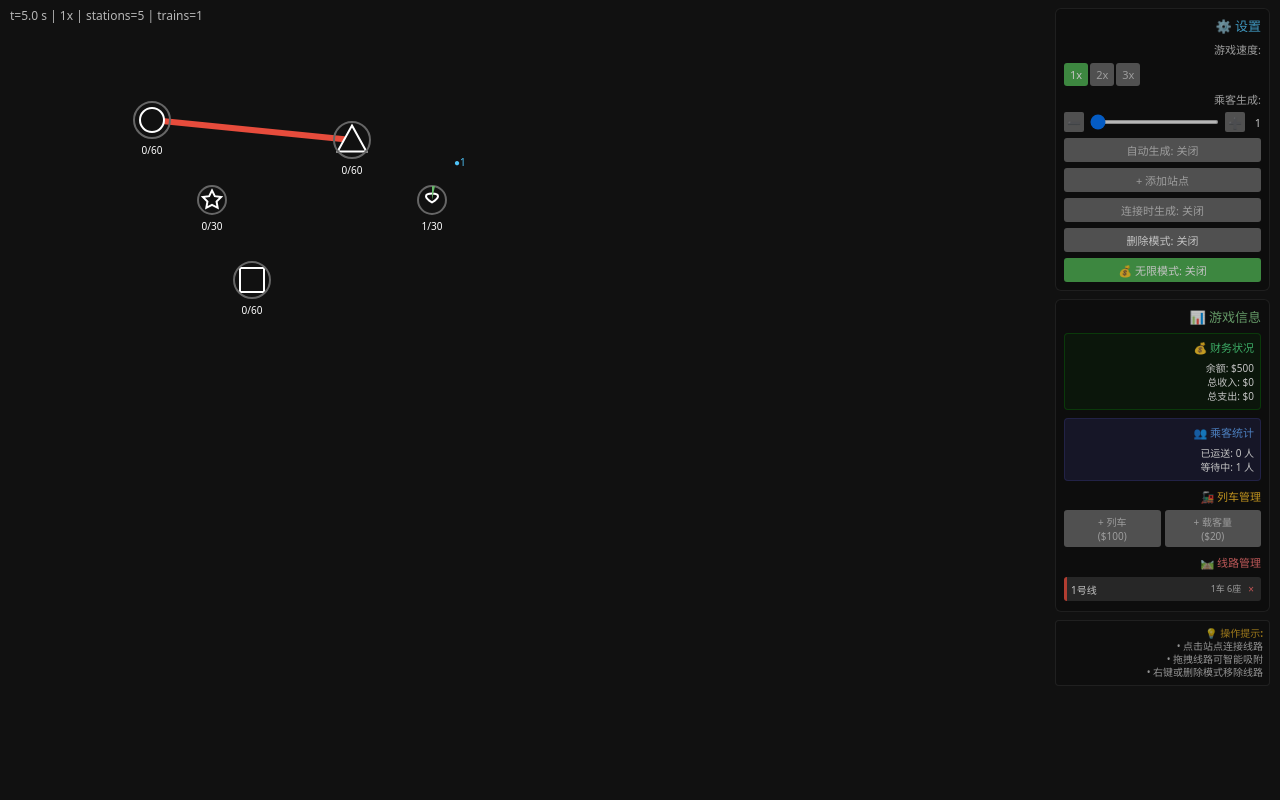
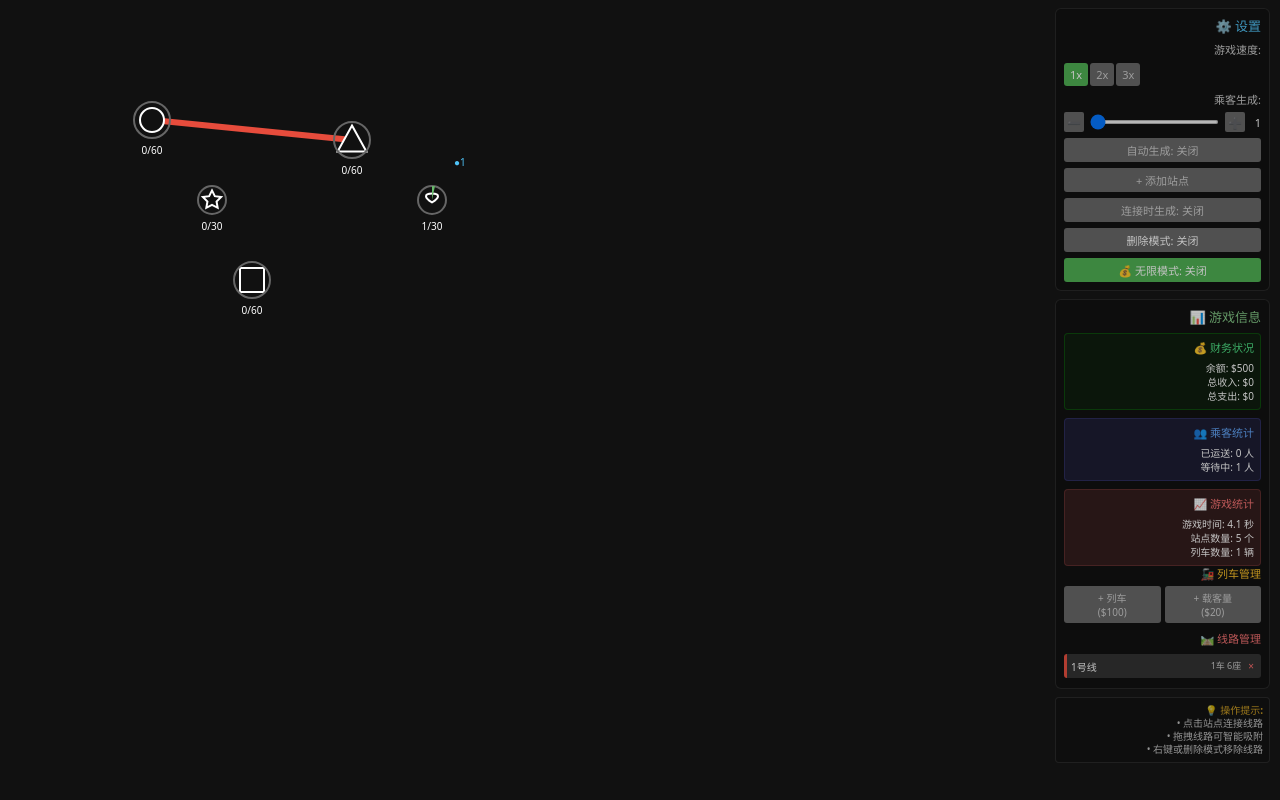
Before and after one commit to wenisy/mini-metro, a website built with Vite: page index.html in a window 1280 px wide. Built offline with nearby package versions, Linux system fonts and the light colour scheme.

Commit message:
修复列车显示和统一信息管理
- 增大列车尺寸，从5-15px增加到12-24px，让列车更明显
- 将左上角HUD信息移动到右侧游戏信息面板
- 添加游戏统计面板，显示游戏时间、站点数量、列车数量
- 移除左上角HUD显示，统一信息管理
- 优化UI布局和信息展示

```diff
--- a/index.html
+++ b/index.html
@@ -97,6 +97,18 @@
             </div>
           </div>
 
+          <!-- 游戏统计 -->
+          <div style="margin-bottom:0; background: rgba(255,100,100,0.15); padding:6px; border-radius:4px; border: 1px solid rgba(255,100,100,0.2);">
+            <div style="margin-bottom:4px;">
+              <strong style="font-size:11px; color:#f87171;">📈 游戏统计</strong>
+            </div>
+            <div style="font-size:10px; color:#fff; line-height:1.4;">
+              <div>游戏时间: <span id="game-time">0.0</span> 秒</div>
+              <div>站点数量: <span id="station-count">0</span> 个</div>
+              <div>列车数量: <span id="train-count">0</span> 辆</div>
+            </div>
+          </div>
+
           <!-- 列车管理 -->
           <div style="margin-bottom:8px;">
             <div style="margin-bottom:4px;">
--- a/src/main.ts
+++ b/src/main.ts
@@ -6,7 +6,7 @@ import { Camera, render, updateMoneyEffects } from './rendering.js'
 import { setupInput, interaction } from './input-handling.js'
 import { updateAnimations } from './smart-attachment.js'
 import { updateTrains, maybeSpawnStations, spawnPassengers } from './train-logic.js'
-import { setupUIControls, renderLinesPanel, showLinkChooser, hideLinkChooser, updateFinancialPanel } from './ui-controls.js'
+import { setupUIControls, renderLinesPanel, showLinkChooser, hideLinkChooser, updateFinancialPanel, updateGameStats } from './ui-controls.js'
 
 // 基础游戏引导：DPR感知画布，固定时间步长循环，指针输入
 
@@ -43,9 +43,10 @@ function update(dt: number) {
   // 更新金钱效果
   updateMoneyEffects()
 
-  // 定期更新财务面板（每秒更新一次）
+  // 定期更新财务面板和游戏统计（每秒更新一次）
   if (Math.floor(state.time * 10) % 10 === 0) {
     updateFinancialPanel()
+    updateGameStats()
   }
 }
 
@@ -87,7 +88,8 @@ function main() {
     }
 
     render(ctx, camera, canvas, interaction)
-    hud.textContent = `t=${state.time.toFixed(1)} s | ${state.gameSpeed}x | stations=${state.stations.length} | trains=${state.trains.length}`
+    // HUD信息已移至右侧面板，不再显示左上角HUD
+    hud.textContent = ''
     requestAnimationFrame(frame)
   }
 
--- a/src/rendering.ts
+++ b/src/rendering.ts
@@ -205,8 +205,8 @@ export function drawTrain(ctx: CanvasRenderingContext2D, t: Train): void {
 
   // 计算列车长度基于载客量
   const totalP = total(t.passengersBy)
-  const baseLength = 5
-  const maxLength = 15
+  const baseLength = 12
+  const maxLength = 24
   const trainLength = Math.max(baseLength, Math.min(maxLength, baseLength + (totalP / t.capacity) * (maxLength - baseLength)))
 
   // 计算列车方向向量
@@ -221,7 +221,7 @@ export function drawTrain(ctx: CanvasRenderingContext2D, t: Train): void {
   const perpY = dirX
 
   // 列车宽度
-  const trainWidth = 3
+  const trainWidth = 6
 
   // 绘制列车主体（矩形）
   ctx.fillStyle = '#fff'
--- a/src/ui-controls.ts
+++ b/src/ui-controls.ts
@@ -59,6 +59,25 @@ function updatePassengerStats(): void {
     // 计算等待中的乘客总数
     const waitingPassengers = state.stations.reduce((sum, station) => sum + total(station.queueBy), 0)
     waitingPassengersElement.textContent = waitingPassengers.toString()
+  }
+}
+
+// 更新游戏统计
+export function updateGameStats(): void {
+  const gameTimeElement = document.getElementById('game-time')
+  const stationCountElement = document.getElementById('station-count')
+  const trainCountElement = document.getElementById('train-count')
+
+  if (gameTimeElement) {
+    gameTimeElement.textContent = state.time.toFixed(1)
+  }
+
+  if (stationCountElement) {
+    stationCountElement.textContent = state.stations.length.toString()
+  }
+
+  if (trainCountElement) {
+    trainCountElement.textContent = state.trains.length.toString()
   }
 }
 
```
